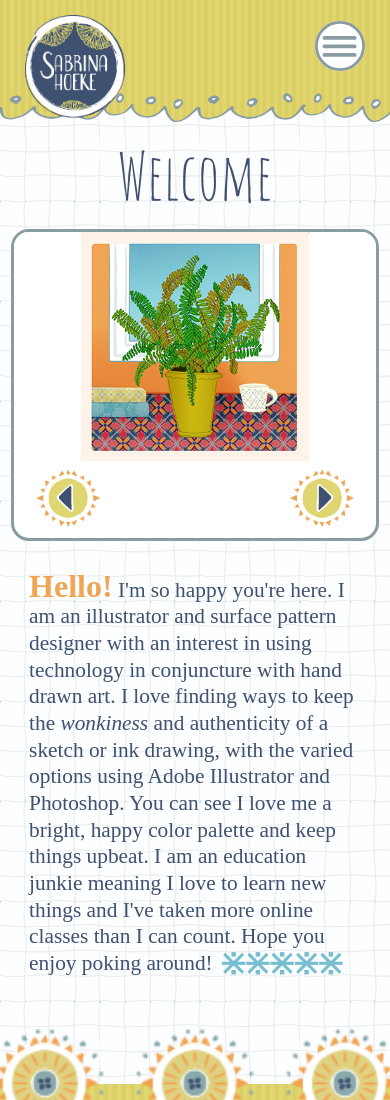
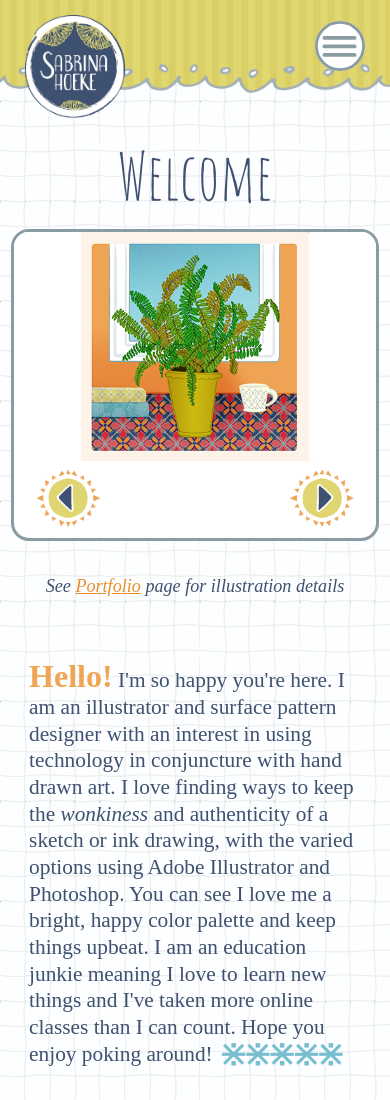
Before and after one commit to shoeke/shoekesite, a plain HTML site: page index.html in a window 390 px wide. Shown: the top 1100 px of the page. Drawn offline with nearby package versions, Linux system fonts and the light colour scheme.

Commit message:
header file changes

```diff
--- a/index.html
+++ b/index.html
@@ -37,9 +37,7 @@
         </div>
 
         <ul class="buttons">
-          <li>
-            <a class="showme" href="#">Portfolio</a>
-          </li>
+          <li><a href="portfolio.html" title="Navigate to Portfolio Page">Portfolio</a></li>
           <li><a href="about.html" title="Navigate to About Me Page">About</a></li>
           <li><a href="shop.html" title="Navigate to Shop Page">Shop</a></li>
           <li><a href="freebies.html" title="Navigate to Freebies Page">Freebies</a></li>
@@ -89,6 +87,10 @@
           <button class="arrow" onclick="plusDivs(1)"><img src="resources/images/arrow.png"  alt="arrow"></button>
       </div>
 
+      </div>
+      <div class="slide-caption">
+
+        <p>See <a href="portfolio.html">Portfolio</a> page for illustration details</p>
       </div>
 
 
@@ -160,7 +162,7 @@ function showDivs(n) {
           </div>
 
           <div class="icon-box">
-            <a href="mailto:sabrina.hoeke@yahoo.com" title="Email Me" ><img src="resources/images/icon-email.svg" alt="Email Me"></a>
+            <a href="mailto:design@sabrinahoeke.com" title="Email Me" ><img src="resources/images/icon-email.svg" alt="Email Me"></a>
           </div>
         </div>
       </div>
--- a/resources/css/sabrina-hoeke-ws.css
+++ b/resources/css/sabrina-hoeke-ws.css
@@ -36,13 +36,9 @@ main {
 
 
 header {
-  background-image: url("../images/header-03.png");
-  background-size: cover;
-  background-position: top center;
-  background-repeat: no-repeat;
-  z-index: 2;
-  width: 100%;
-  margin: 0 auto;
+background-image: url("../images/header-sunstar-01.png");
+background-position: bottom center;
+
   padding: 0 25px ;
 
   display: grid;
@@ -308,7 +304,7 @@ div.placeholder-image {
   background-color: white;
   border: 3px solid #899ba3;
   border-radius: 35px;
-  margin: 0 auto 4rem auto;
+  margin: 0 auto 0 auto;
   display: grid;
   grid-template-columns: 12% 76% 12%;
   grid-template-rows: 1fr;
@@ -350,6 +346,16 @@ div.placeholder-image {
 .placeholder-image img{
   width: 100%;
   background-color: white;
+}
+.slide-caption p{
+  font-style: italic;
+text-align: center;
+font-size: .85rem;
+}
+.slide-caption a {
+  color: #eb8f2b;
+  font-weight: 500;
+  text-decoration: underline;
 }
 
 button:focus {
@@ -849,8 +855,10 @@ color: #3F5170;
     display: none;
   }
   header {
+    background-image: url("../images/header-sunstar-adj-02.png");
     align-items: flex-start;
   }
+
   nav {
     margin-top: 1em;
   }
@@ -880,11 +888,11 @@ color: #3F5170;
 @media only screen and (max-width: 568px){
 
   header {
-    background-position: bottom center;
-    height: auto;
-    min-height: 100px;
-    max-height: 150px;
+    background-image: url("../images/header-sunstar-adj-03.png");
+
   }
+
+
   h1 {
     margin-bottom: 1rem;
   }
```
Also changed, not shown: resources/images/header-sunstar-01.png (added), resources/images/header-sunstar-adj-02.png (added), resources/images/header-sunstar-adj-03.png (added), resources/images/header-sunstar-tablet.png (added), resources/images/header-sunstar.png (added).
